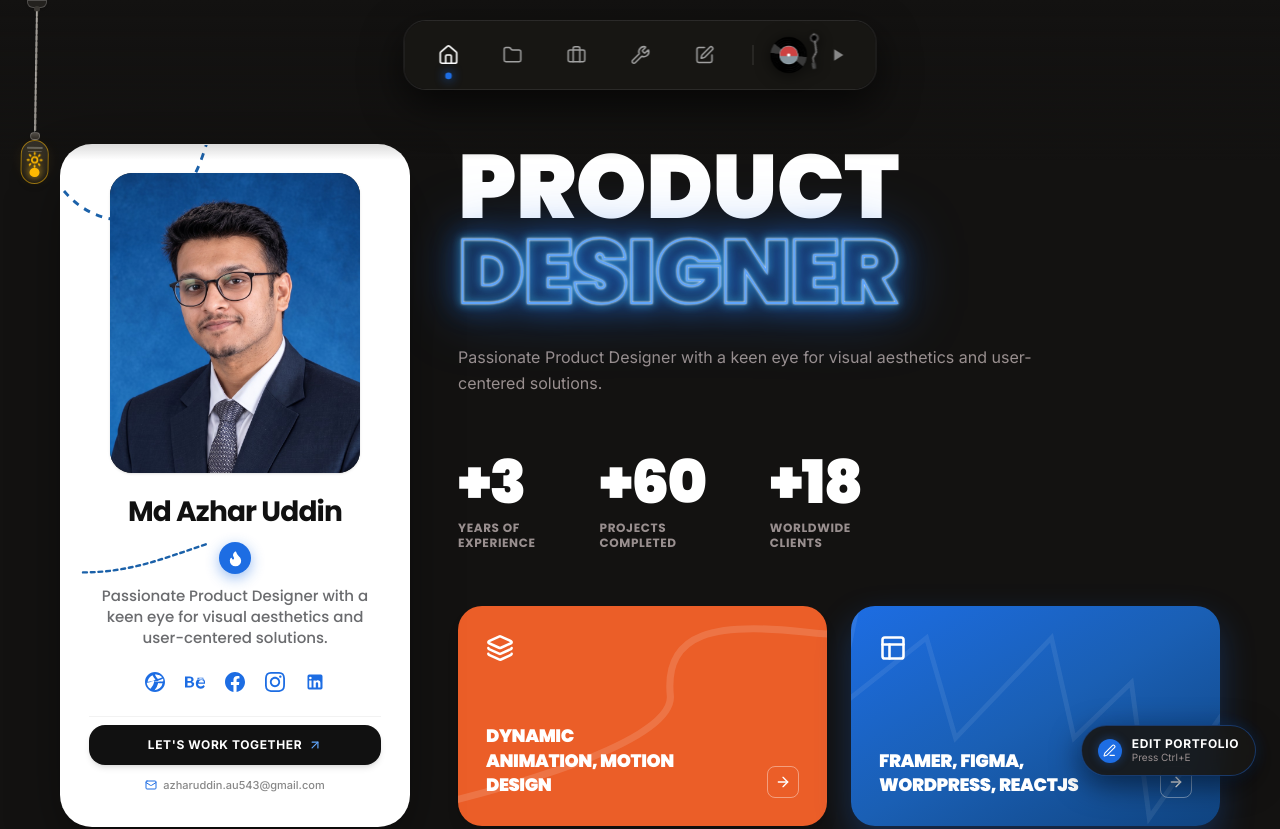
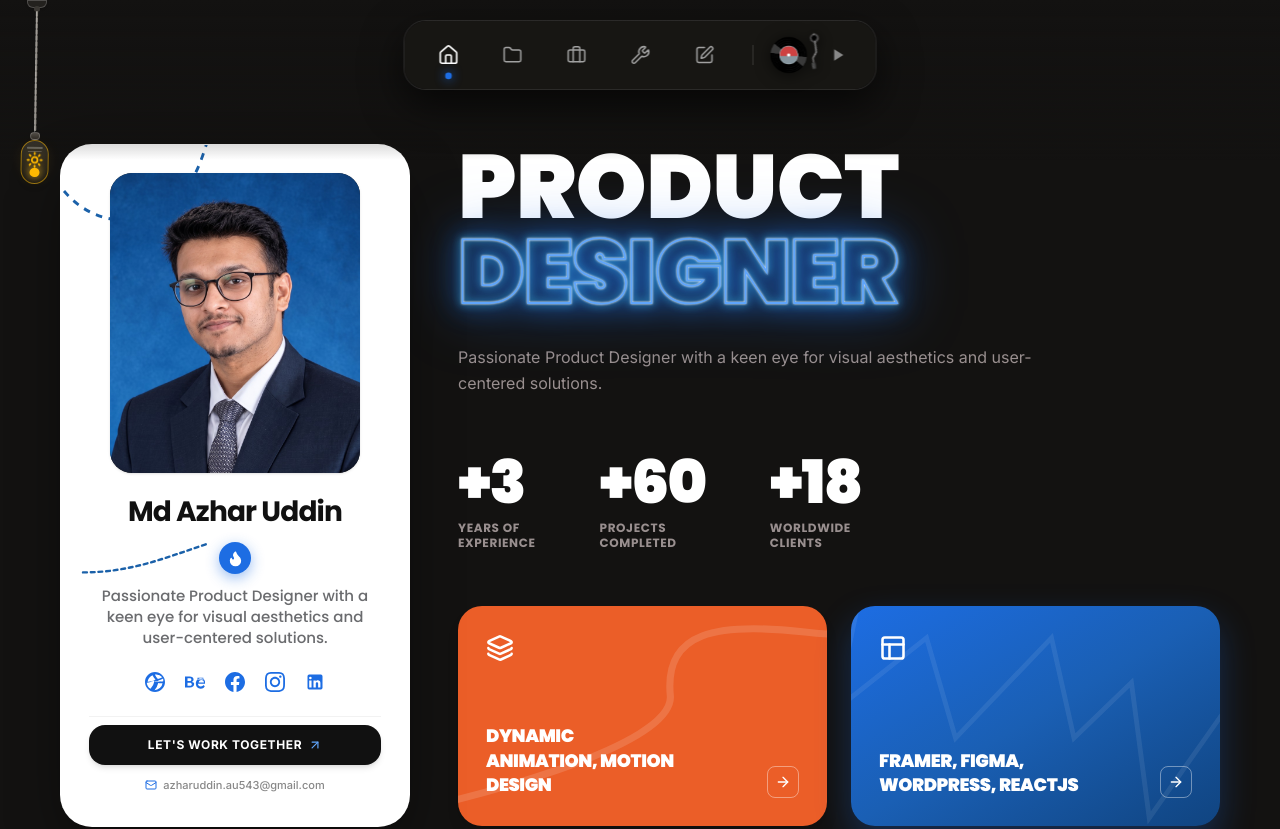
Before and after one commit to azharuddinak47/azhar-uddin-portfolio, a Next.js app: page / in a window 1280 px wide. Shown: the top 829 px of the page. Built offline with nearby package versions, Linux system fonts and the light colour scheme.

Commit message:
Completely remove Edit Portfolio button, pill, and modal triggers

```diff
--- a/src/app/page.tsx
+++ b/src/app/page.tsx
@@ -13,23 +13,18 @@ import { ThoughtsSection } from '@/components/sections/ThoughtsSection';
 import { ContactSection } from '@/components/sections/ContactSection';
 import { ProjectModal } from '@/components/modals/ProjectModal';
 import { ArticleModal } from '@/components/modals/ArticleModal';
-import { EditPortfolioModal } from '@/components/modals/EditPortfolioModal';
 import { CustomCursor } from '@/components/ui/CustomCursor';
 import { PullRopeSwitch } from '@/components/ui/PullRopeSwitch';
 import { SmoothScroll } from '@/components/common/SmoothScroll';
 import { ProjectItem, ThoughtItem } from '@/types/portfolio';
-import { usePortfolio } from '@/context/PortfolioContext';
-import { Edit3 } from 'lucide-react';
 
 export default function Home() {
-  const { isEditMode } = usePortfolio();
   const [selectedProject, setSelectedProject] = useState<ProjectItem | null>(null);
   const [selectedThought, setSelectedThought] = useState<ThoughtItem | null>(null);
-  const [isEditModalOpen, setIsEditModalOpen] = useState(false);
 
   return (
     <SmoothScroll>
-      <div className={`relative min-h-screen bg-[var(--bg-primary)] text-[var(--text-primary)] selection:bg-[#1d6de3] selection:text-white transition-colors duration-300 ${isEditMode ? 'edit-active' : ''}`}>
+      <div className="relative min-h-screen bg-[var(--bg-primary)] text-[var(--text-primary)] selection:bg-[#1d6de3] selection:text-white transition-colors duration-300">
         {/* Precision Custom Cursor */}
         <CustomCursor />
 
@@ -37,7 +32,7 @@ export default function Home() {
         <PullRopeSwitch />
 
         {/* Floating Navigation Bar */}
-        <Navbar onOpenEditModal={() => setIsEditModalOpen(true)} />
+        <Navbar />
 
         {/* Top viewport scroll fade mask: smoothly dissolves text and objects as they scroll up under the navbar */}
         <div
@@ -49,17 +44,16 @@ export default function Home() {
         <div className="max-w-[1240px] mx-auto px-4 sm:px-6 lg:px-10 pt-28 sm:pt-36 pb-20">
           <div className="flex flex-col lg:flex-row gap-8 lg:gap-12 items-start w-full">
             {/* Left Column: Sticky Profile Card */}
-            <SidebarProfileCard onOpenEditModal={() => setIsEditModalOpen(true)} />
+            <SidebarProfileCard />
 
             {/* Right Column: Scrollable Feed */}
             <main className="flex-1 w-full min-w-0 flex flex-col gap-28 sm:gap-36 lg:gap-40">
             {/* Hero Section */}
-            <RightHeroSection onOpenEditModal={() => setIsEditModalOpen(true)} />
+            <RightHeroSection />
 
             {/* Recent Projects Showcase */}
             <ProjectsSection
               onSelectProject={(project) => setSelectedProject(project)}
-              onOpenEditModal={() => setIsEditModalOpen(true)}
             />
 
             {/* Experience Timeline */}
@@ -95,32 +89,6 @@ export default function Home() {
         thought={selectedThought}
         onClose={() => setSelectedThought(null)}
       />
-
-      <EditPortfolioModal
-        isOpen={isEditModalOpen}
-        onClose={() => setIsEditModalOpen(false)}
-      />
-
-      {/* Floating Bottom Edit Mode Quick Pill */}
-      <div className="fixed bottom-6 right-6 z-40 flex items-center gap-2">
-        <button
-          type="button"
-          onClick={() => setIsEditModalOpen(true)}
-          className="group flex items-center gap-2.5 px-4 py-2.5 rounded-full bg-[#181715]/90 hover:bg-[#201f1c] text-[#60a5fa] border border-[#1d6de3]/40 hover:border-[#1d6de3] shadow-[0_8px_30px_rgba(0,0,0,0.6),0_0_15px_rgba(29,109,227,0.25)] transition-all duration-300 hover:scale-105 active:scale-95 cursor-pointer backdrop-blur-md"
-        >
-          <div className="w-6 h-6 rounded-full bg-[#1d6de3] text-white flex items-center justify-center font-bold text-xs shadow-[0_0_10px_rgba(29,109,227,0.4)]">
-            <Edit3 size={13} />
-          </div>
-          <div className="flex flex-col text-left">
-            <span className="text-xs font-bold uppercase tracking-wider text-white group-hover:text-[#60a5fa] transition-colors">
-              Edit Portfolio
-            </span>
-            <span className="text-[10px] text-[#998f8f] -mt-0.5">
-              Press Ctrl+E
-            </span>
-          </div>
-        </button>
-      </div>
     </div>
     </SmoothScroll>
   );
--- a/src/components/layout/Navbar.tsx
+++ b/src/components/layout/Navbar.tsx
@@ -22,8 +22,8 @@ const NAV_ITEMS: NavItem[] = [
   { id: 'thoughts', label: 'Thoughts', href: '#thoughts', icon: SquarePen },
 ];
 
-export const Navbar = ({ onOpenEditModal }: { onOpenEditModal: () => void }) => {
-  const { isEditMode, theme } = usePortfolio();
+export const Navbar = ({ onOpenEditModal }: { onOpenEditModal?: () => void } = {}) => {
+  const { theme } = usePortfolio();
   const isDark = theme === 'dark';
   const [activeSection, setActiveSection] = useState('home');
   const [hoveredItem, setHoveredItem] = useState<string | null>(null);
@@ -182,17 +182,6 @@ export const Navbar = ({ onOpenEditModal }: { onOpenEditModal: () => void }) =>
         {/* Cassette Player — plays Country Roads */}
         <CassettePlayer onPlayingChange={setIsPlaying} />
 
-        {/* Edit Mode Quick Trigger */}
-        {isEditMode && (
-          <button
-            type="button"
-            onClick={onOpenEditModal}
-            title="Edit Portfolio (Ctrl+E)"
-            className="ml-1 p-1.5 rounded-full bg-[#1d6de3] text-white hover:scale-110 transition-transform shadow-[0_0_12px_rgba(29,109,227,0.6)]"
-          >
-            <Sparkles size={16} />
-          </button>
-        )}
         </nav>
       </motion.div>
     </header>
--- a/src/components/layout/SidebarProfileCard.tsx
+++ b/src/components/layout/SidebarProfileCard.tsx
@@ -36,8 +36,8 @@ const LinkedInIcon = ({ className = 'w-5 h-5' }: { className?: string }) => (
   </svg>
 );
 
-export const SidebarProfileCard = ({ onOpenEditModal }: { onOpenEditModal: () => void }) => {
-  const { data, isEditMode } = usePortfolio();
+export const SidebarProfileCard = ({ onOpenEditModal }: { onOpenEditModal?: () => void } = {}) => {
+  const { data } = usePortfolio();
   const { profile } = data;
 
   const cardDescription = profile.subHeadline || 'A Product Designer who has crafted intuitive and impactful digital solutions.';
@@ -179,17 +179,6 @@ export const SidebarProfileCard = ({ onOpenEditModal }: { onOpenEditModal: () =>
             <Mail size={12} className="text-[#1d6de3]" />
             <span>{profile.email}</span>
           </a>
-
-          {isEditMode && (
-            <button
-              type="button"
-              onClick={onOpenEditModal}
-              className="w-full mt-1 py-2 rounded-xl text-xs font-bold uppercase tracking-wider bg-[#1d6de3] text-white hover:bg-[#1553a0] transition-all flex items-center justify-center gap-1.5 shadow-sm"
-            >
-              <Sparkles size={12} />
-              <span>Edit Card Details</span>
-            </button>
-          )}
         </div>
       </motion.div>
     </aside>
--- a/src/components/sections/ProjectsSection.tsx
+++ b/src/components/sections/ProjectsSection.tsx
@@ -9,11 +9,11 @@ import { ProjectItem } from '@/types/portfolio';
 
 interface ProjectsSectionProps {
   onSelectProject: (project: ProjectItem) => void;
-  onOpenEditModal: () => void;
+  onOpenEditModal?: () => void;
 }
 
-export const ProjectsSection = ({ onSelectProject, onOpenEditModal }: ProjectsSectionProps) => {
-  const { data, isEditMode, theme } = usePortfolio();
+export const ProjectsSection = ({ onSelectProject }: ProjectsSectionProps) => {
+  const { data, theme } = usePortfolio();
   const isDark = theme === 'dark';
 
   return (
@@ -32,17 +32,6 @@ export const ProjectsSection = ({ onSelectProject, onOpenEditModal }: ProjectsSe
           subtitle="Curated digital products, design systems, and mobile applications."
           className="mb-0"
           showDivider={false}
-          action={
-            isEditMode ? (
-              <button
-                type="button"
-                onClick={onOpenEditModal}
-                className="px-3.5 py-1.5 rounded-full text-xs font-bold uppercase tracking-wider bg-[#1d6de3] text-white hover:bg-[#2563eb] transition-all flex items-center gap-1.5 shadow-[0_0_15px_rgba(29,109,227,0.35)] cursor-pointer"
-              >
-                <Plus size={13} /> Add
-              </button>
-            ) : undefined
-          }
         />
       </div>
 
--- a/src/components/sections/RightHeroSection.tsx
+++ b/src/components/sections/RightHeroSection.tsx
@@ -5,7 +5,7 @@ import { motion, useScroll, useTransform } from 'framer-motion';
 import { Layers, PanelsTopLeft, ArrowRight } from 'lucide-react';
 import { usePortfolio } from '@/context/PortfolioContext';
 
-export const RightHeroSection = ({ onOpenEditModal }: { onOpenEditModal: () => void }) => {
+export const RightHeroSection = ({ onOpenEditModal }: { onOpenEditModal?: () => void } = {}) => {
   const { data } = usePortfolio();
   const { profile, stats } = data;
 
```
